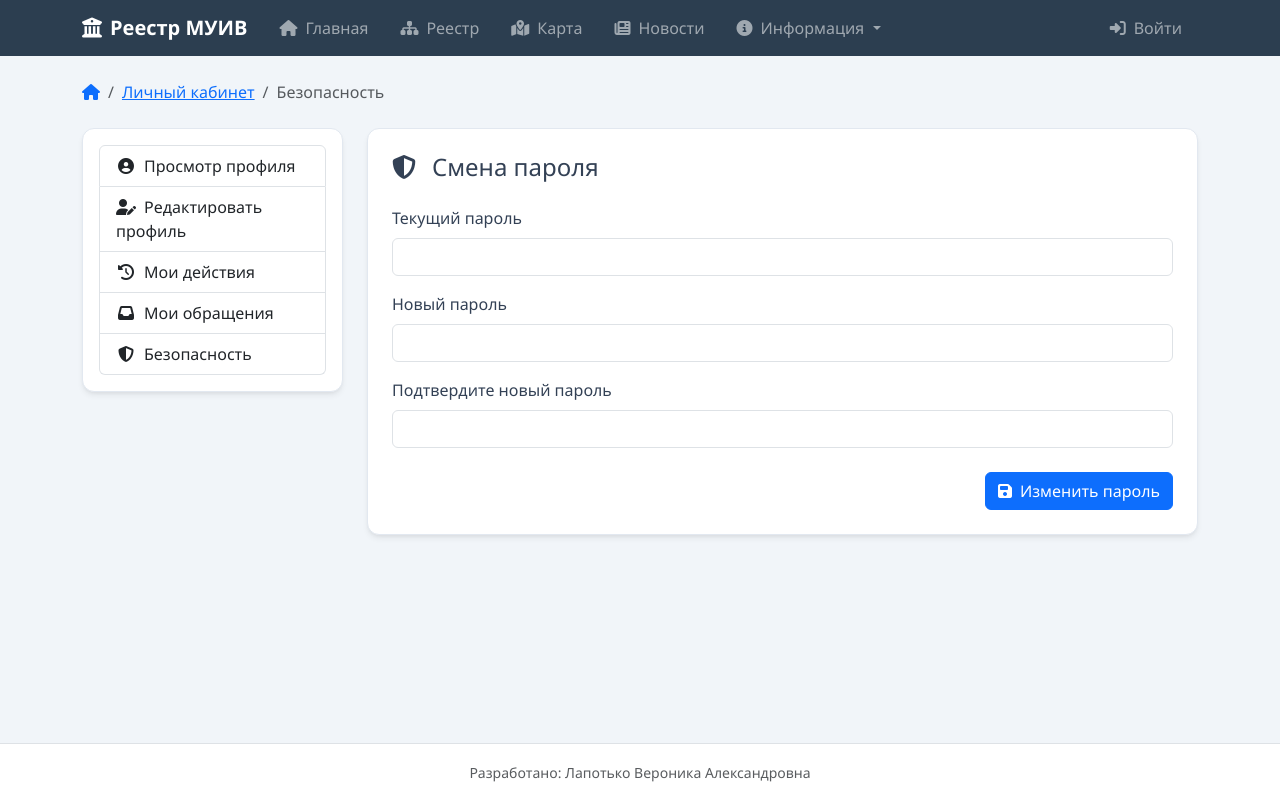
After one commit to LapotkoVeronikaA/IS_openStreetMap, a Python web app: template app/profile/templates/profile_security.html in a window 1280 px wide. The commit adds this page. Run offline with Jinja, Linux system fonts and the light colour scheme; the template is opened without the code that fills it, so the values that code supplies are empty.

Commit message:
реализована страница смены пароля в личном кабинете

```diff
--- a/app/profile/templates/profile_base.html
+++ b/app/profile/templates/profile_base.html
@@ -25,7 +25,7 @@
                    class="list-group-item list-group-item-action {% if request.endpoint == 'profile.my_feedback' %}active{% endif %}">
                    <i class="fas fa-inbox fa-fw me-2"></i>Мои обращения
                 </a>
-                <a href="#"
+                <a href="{{ url_for('profile.security') }}"
                    class="list-group-item list-group-item-action {% if request.endpoint == 'profile.security' %}active{% endif %}">
                    <i class="fas fa-shield-alt fa-fw me-2"></i>Безопасность
                 </a>
--- /dev/null
+++ b/app/profile/templates/profile_security.html
@@ -0,0 +1,28 @@
+{% extends "profile_base.html" %}
+
+{% set breadcrumbs_extra = [('Безопасность', '#')] %}
+
+{% block title %}Настройки безопасности{% endblock %}
+
+{% block profile_content %}
+<div class="card-modern p-4">
+    <h2 class="h4 mb-4"><i class="fas fa-shield-alt me-3"></i>Смена пароля</h2>
+    <form method="POST">
+        <div class="mb-3">
+            <label for="current_password" class="form-label">Текущий пароль</label>
+            <input type="password" name="current_password" id="current_password" class="form-control" required>
+        </div>
+        <div class="mb-3">
+            <label for="new_password" class="form-label">Новый пароль</label>
+            <input type="password" name="new_password" id="new_password" class="form-control" required>
+        </div>
+        <div class="mb-3">
+            <label for="confirm_password" class="form-label">Подтвердите новый пароль</label>
+            <input type="password" name="confirm_password" id="confirm_password" class="form-control" required>
+        </div>
+        <div class="d-flex justify-content-end mt-4">
+            <button type="submit" class="btn btn-primary"><i class="fas fa-save me-2"></i>Изменить пароль</button>
+        </div>
+    </form>
+</div>
+{% endblock %}
```
Also changed, not shown: app/profile/routes.py (+25 -0 lines).
